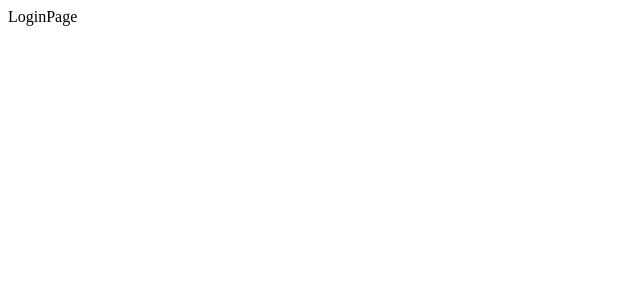
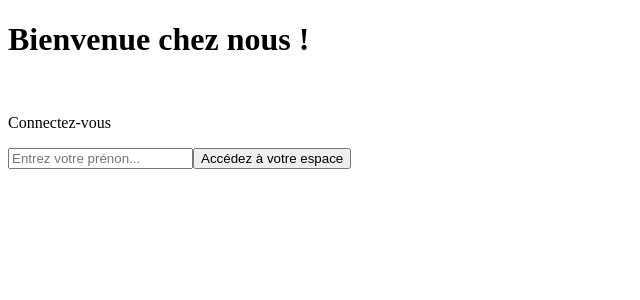
Before and after one commit to jauresmanouan/crasee-burger, a React (Vite) app: page / in a window 1280 px wide. Shown: the top 300 px of the page, without its empty margins (0-640 px from the left). Built offline with nearby package versions, Linux system fonts and the light colour scheme.

Commit message:
✨ F01: LOGIN > Add title and form

```diff
--- a/src/components/pages/LoginPage.jsx
+++ b/src/components/pages/LoginPage.jsx
@@ -1,7 +1,28 @@
-import React from 'react'
+import { useState } from "react"
 
 export default function LoginPage() {
+    // state
+    const [prenom, setPrenom] = useState("Bob")
+
+    // Comportement
+    const handleSubmit = () => {
+        alert(`Bonjour ${prenom}`)
+     }
+
+    const handleChange = (event) => {
+        setPrenom(event.target.value)
+     }
+
+    // Affichage
   return (
-    <div>LoginPage</div>
+  <div>
+    <h1>Bienvenue chez nous !</h1>
+    <br />
+    <p>Connectez-vous</p>
+    <form onSubmit={handleSubmit}>
+        <input onChange={handleChange} type="text" required placeholder="Entrez votre prénon..." />
+        <button>Accédez à votre espace</button>
+    </form>
+  </div>
   )
 }
```
